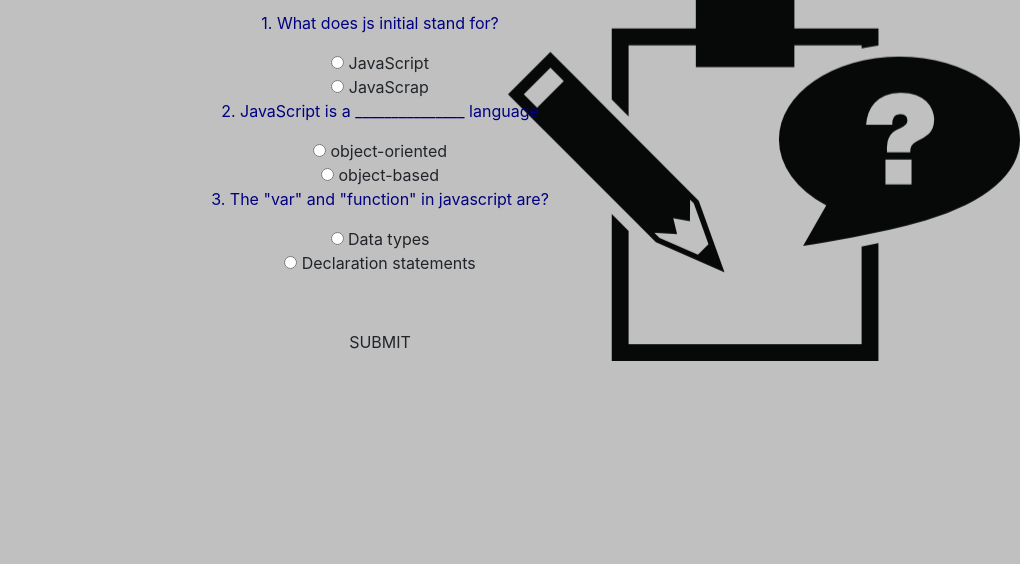
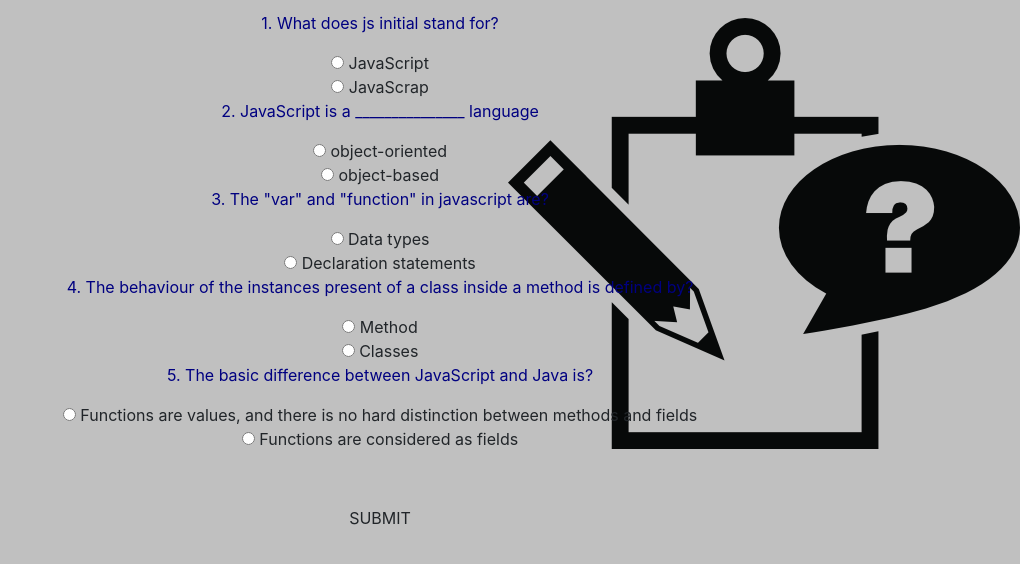
Before and after one commit to nyagajr/quizboard, a plain HTML site: page index.html in a window 1280 px wide. Shown: the part 70-634 px from the top of the page, without its empty margins (260-1280 px from the left). Drawn offline with nearby package versions, Linux system fonts and the light colour scheme.

Commit message:
adding extra 2 questions

```diff
--- a/index.html
+++ b/index.html
@@ -28,6 +28,17 @@
      <p>3. The "var" and "function" in javascript are?</p>
      <div class="btn2"><input type="radio" name="btn2" value="object-oriented"> Data types </div>
      <div class="btn2"><input type="radio" name="btn2" value="object-based"> Declaration statements</div>
+
+     <div class="query2">
+    <p>4. The behaviour of the instances present of a class inside a method is defined by?</p>
+    <div class="btn2"><input type="radio" name="btn2" value="object-oriented"> Method </div>
+    <div class="btn2"><input type="radio" name="btn2" value="object-based"> Classes</div>
+
+    <div>
+    <p>5. The basic difference between JavaScript and Java is?</p>
+    <div class="btn2"><input type="radio" name="btn2" value="object-oriented"> Functions are values, and there is no hard distinction between methods and fields </div>
+    <div class="btn2"><input type="radio" name="btn2" value="object-based"> Functions are considered as fields</div>
+    </div>
       <br /><br />
 
          <button type="submit" class="btn">SUBMIT</button>
```
